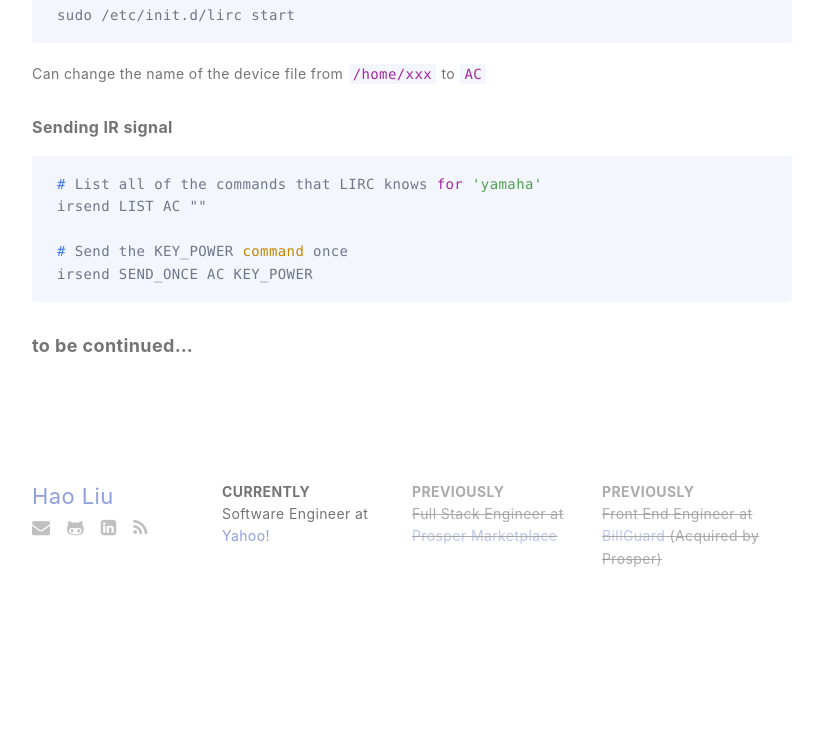
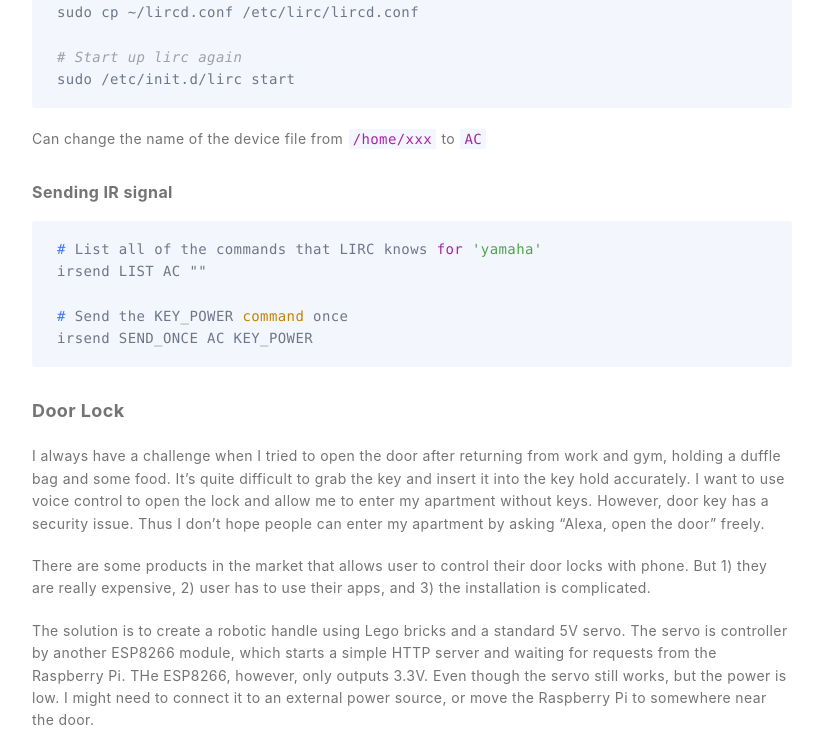
Before and after one commit to fuermosi777/fuermosi777.github.io, a Jekyll site: the page built from _posts/English/2017-06-21-home-automation-using-siri-and-alexa-and-raspberry-pi.md, in a window 1280 px wide and 1400 px high, scrolled down 4194 px. Shown: the top 732 px of the window, without its empty margins (228-1045 px from the left). Built offline with Jekyll 4.4.1, drawn with Linux system fonts in a browser that asks for light colours; comment, search, counter and statistics services are not loaded; before the commit the page ends 4824 px from its top, so only the background shows below that; some of the changed text lies outside the part shown; grey boxes are pictures that could not be loaded.

Commit message:
update hm

````diff
--- a/_posts/English/2017-06-21-home-automation-using-siri-and-alexa-and-raspberry-pi.md
+++ b/_posts/English/2017-06-21-home-automation-using-siri-and-alexa-and-raspberry-pi.md
@@ -39,6 +39,7 @@ That's why I started my smart home project which based on the following high-lev
 - Echo Dot (2nd Gen)
 - MagicW 38KHz IR transmitter and receiver
 - Futaba S3003 Servo
+- Lego bricks
 
 ## Setup Raspberry PI
 
@@ -167,4 +168,16 @@ irsend LIST AC ""
 irsend SEND_ONCE AC KEY_POWER
 ```
 
-## to be continued...
+## Door Lock
+
+I always have a challenge when I tried to open the door after returning from work and gym, holding a duffle bag and some food. It's quite difficult to grab the key and insert it into the key hold accurately. I want to use voice control to open the lock and allow me to enter my apartment without keys. However, door key has a security issue. Thus I don't hope people can enter my apartment by asking "Alexa, open the door" freely.
+
+There are some products in the market that allows user to control their door locks with phone. But 1) they are really expensive, 2) user has to use their apps, and 3) the installation is complicated.
+
+The solution is to create a robotic handle using Lego bricks and a standard 5V servo. The servo is controller by another ESP8266 module, which starts a simple HTTP server and waiting for requests from the Raspberry Pi. THe ESP8266, however, only outputs 3.3V. Even though the servo still works, but the power is low. I might need to connect it to an external power source, or move the Raspberry Pi to somewhere near the door.
+
+[![Demo](https://img.youtube.com/vi/bOR6lyKNKSU/0.jpg)](https://www.youtube.com/watch?v=bOR6lyKNKSU)
+
+At last, I started two endpoints `http://lock.local/door_lock` and `http://lock.local/door_unlock`. Setting up Homebridge to send a `curl` command when I say "Siri, open the door".
+
+## To be continued...
````
